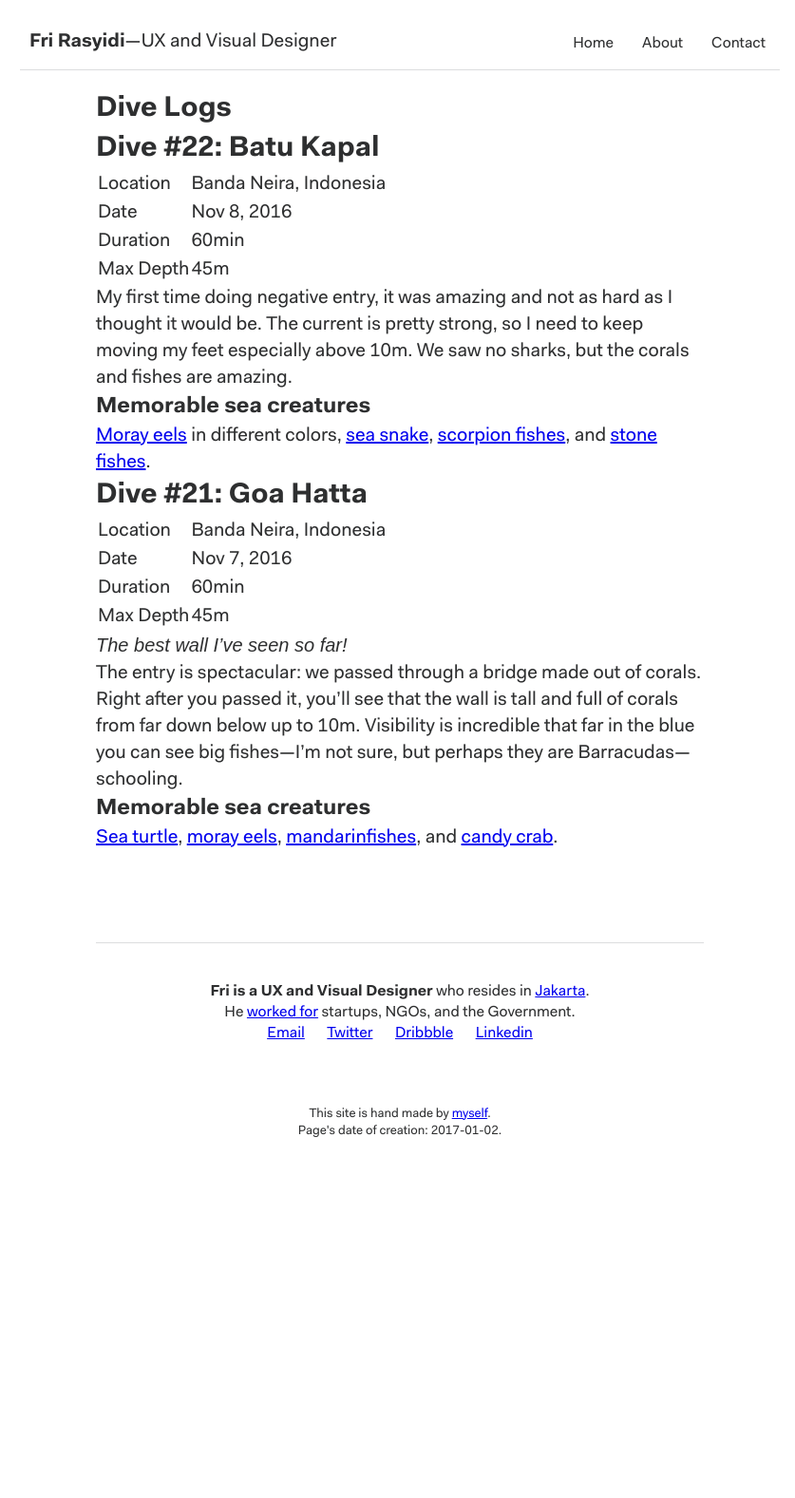
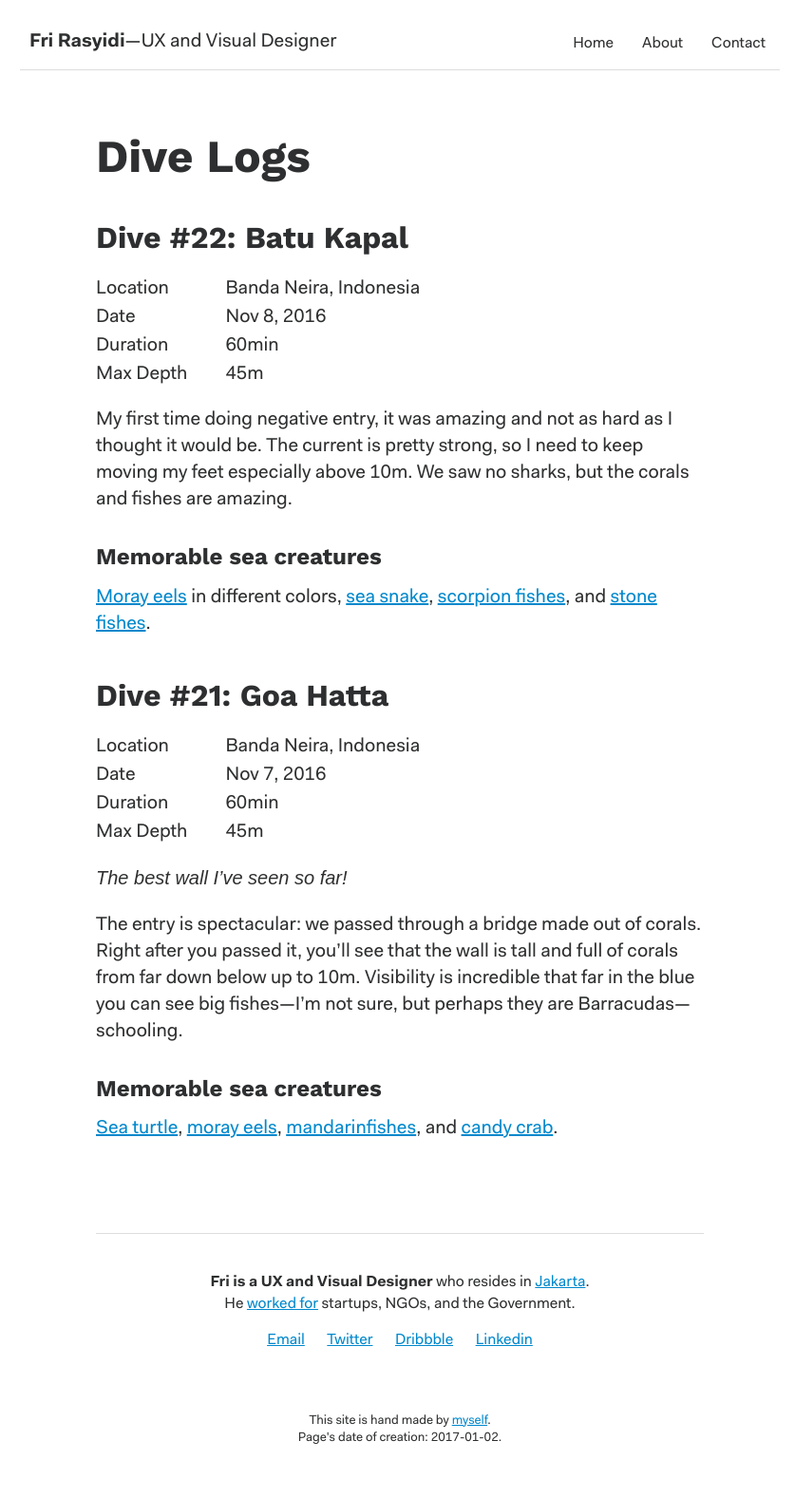
Before and after one commit to frirasyidi/frirasyidi.github.io, a Jekyll site: the page built from _pages/05_divelogs.md, in a window 1280 px wide. Shown: the whole page at 95% size, without its empty margins (219-1056 px from the left). Built offline with Jekyll 4.4.1, drawn with Linux system fonts in a browser that asks for light colours; some web fonts are replaced; before the commit the page ends 1241 px from its top, so only the background shows below that.

Commit message:
ver 1.02

```diff
--- a/css/main.scss
+++ b/css/main.scss
@@ -4,5 +4,8 @@
 @import
 	"base",
   "layout",
+	"typography",
 	"form",
+	"table",
+	"divelogs",
   "syntax-highlighting"
```
